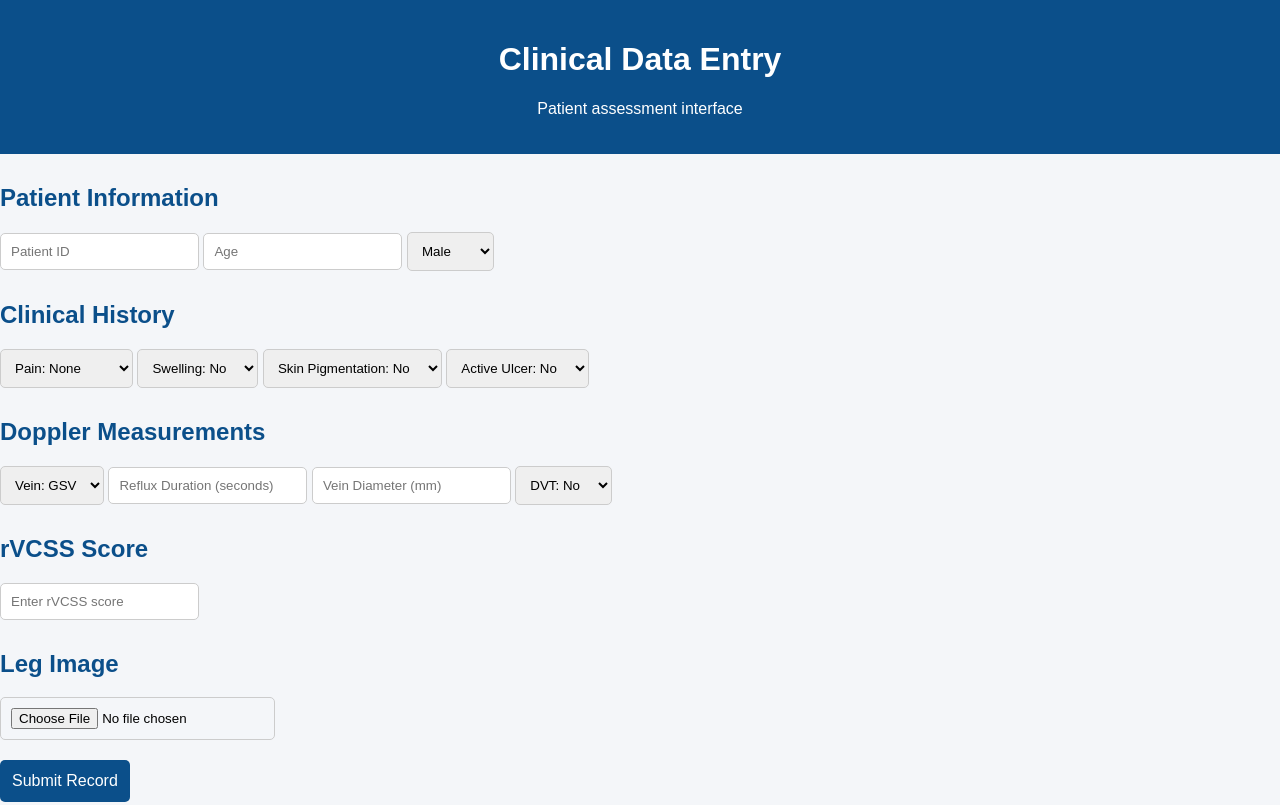
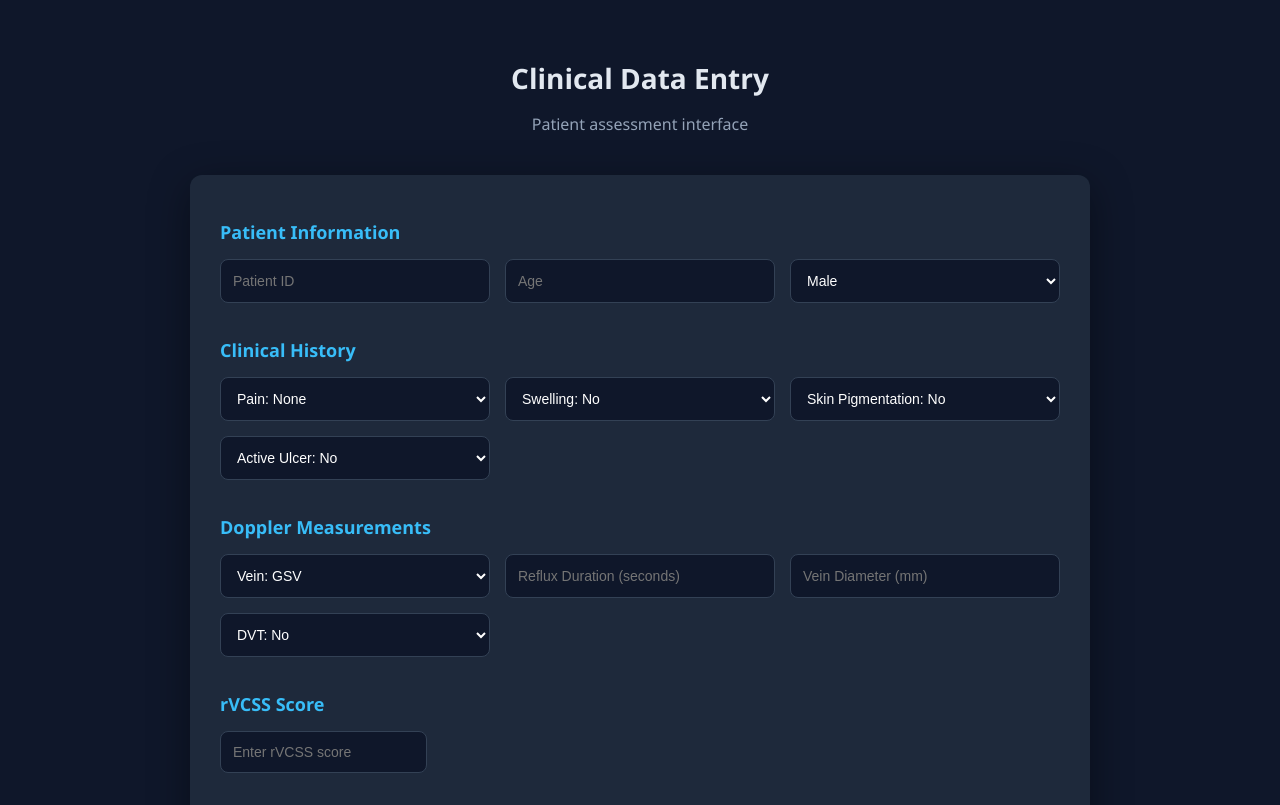
Before and after one commit to mohammedwasifali/vein-ai-ceap-system, a plain HTML site: page index.html in a window 1280 px wide. Shown: the top 805 px of the page. Drawn offline with Linux system fonts and the light colour scheme.

Commit message:
Refactor CSS styles for improved design and layout

```diff
--- a/style.css
+++ b/style.css
@@ -1,54 +1,80 @@
 body{
-font-family: Arial, sans-serif;
-background:#f4f6f9;
+background:#0f172a;
+font-family: "Segoe UI", sans-serif;
 margin:0;
+color:#e2e8f0;
+}
+
+.wrapper{
+max-width:900px;
+margin:auto;
+padding:40px;
 }
 
 header{
-background:#0b4f8a;
-color:white;
-padding:20px;
 text-align:center;
+margin-bottom:40px;
 }
 
-.container{
-width:800px;
-margin:30px auto;
-background:white;
+header h1{
+font-size:28px;
+margin-bottom:5px;
+}
+
+header p{
+color:#94a3b8;
+}
+
+form{
+background:#1e293b;
 padding:30px;
-border-radius:8px;
-box-shadow:0 0 10px rgba(0,0,0,0.1);
+border-radius:12px;
+box-shadow:0 10px 40px rgba(0,0,0,0.4);
+}
+
+section{
+margin-bottom:35px;
 }
 
 h2{
-color:#0b4f8a;
-margin-top:30px;
+font-size:18px;
+margin-bottom:15px;
+color:#38bdf8;
 }
 
-.row{
-display:flex;
+.grid{
+display:grid;
+grid-template-columns:repeat(auto-fit,minmax(200px,1fr));
 gap:15px;
-margin-bottom:15px;
 }
 
-input,select{
-flex:1;
-padding:10px;
-border-radius:5px;
-border:1px solid #ccc;
+input, select{
+background:#0f172a;
+border:1px solid #334155;
+padding:12px;
+border-radius:8px;
+color:white;
+font-size:14px;
+}
+
+input:focus, select:focus{
+outline:none;
+border-color:#38bdf8;
 }
 
 button{
-margin-top:20px;
-padding:12px;
-background:#0b4f8a;
-color:white;
+margin-top:10px;
+width:100%;
+padding:14px;
+background:#38bdf8;
 border:none;
-border-radius:5px;
+border-radius:10px;
 font-size:16px;
+font-weight:600;
 cursor:pointer;
+color:#0f172a;
 }
 
 button:hover{
-background:#083b68;
+background:#0ea5e9;
 }
```
